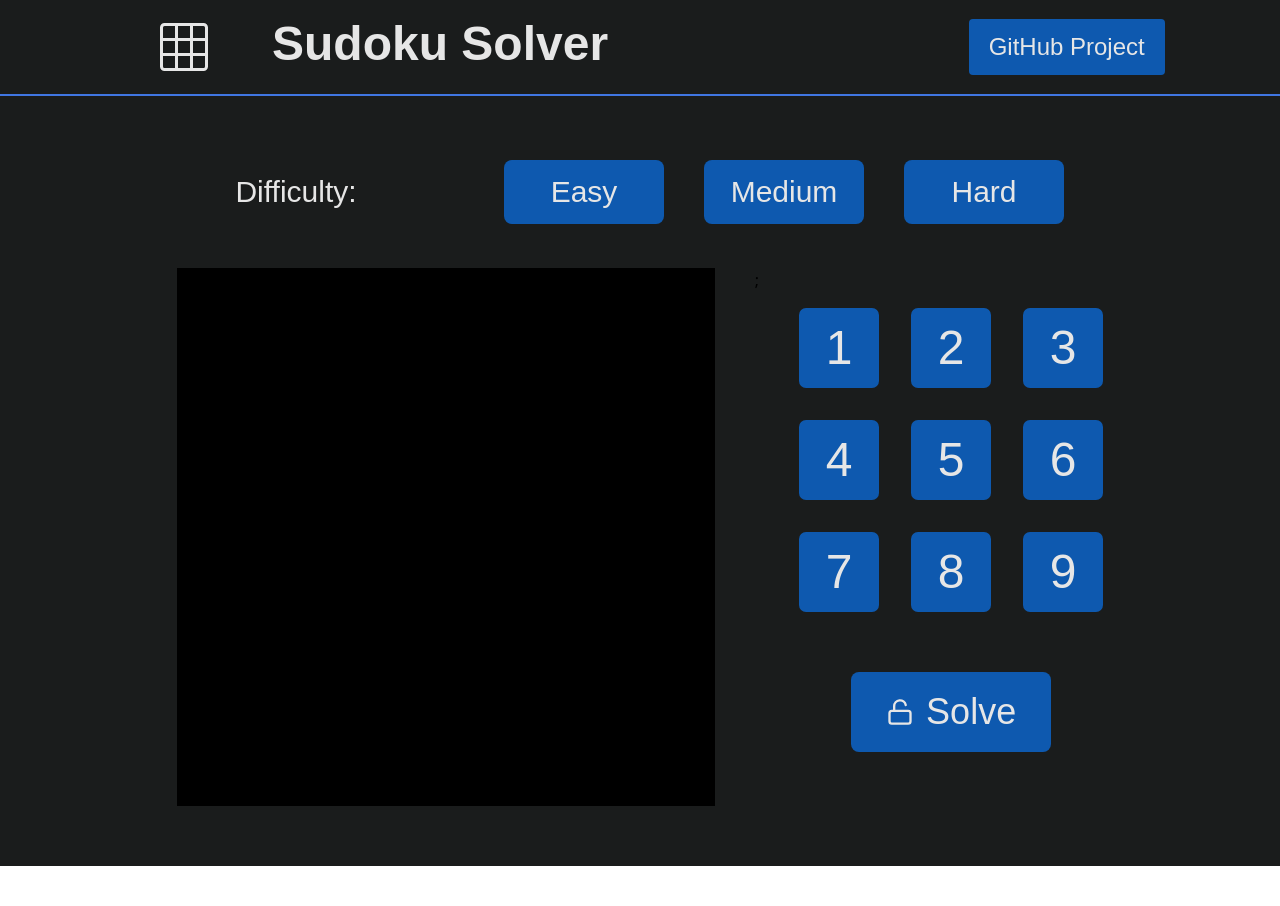
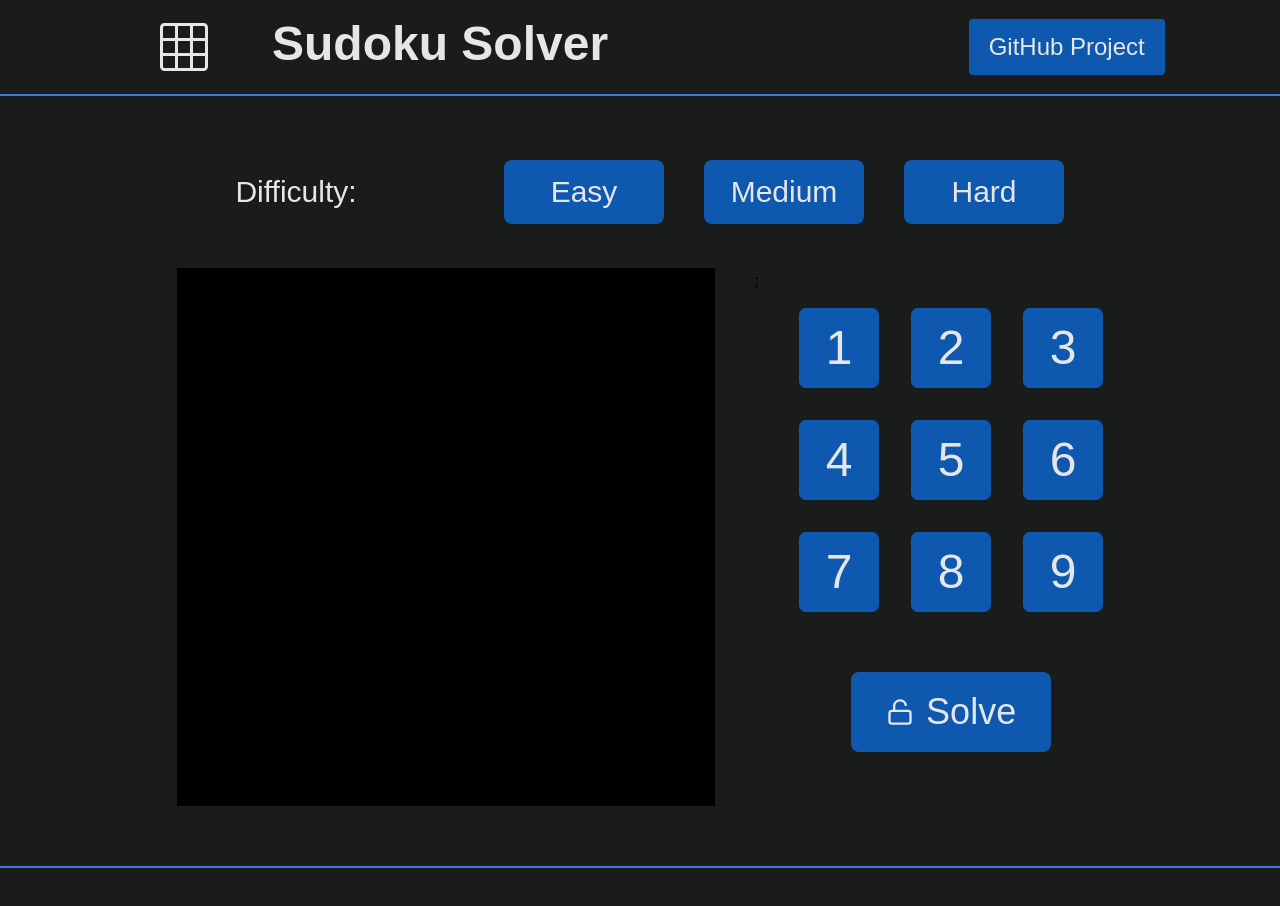
Before and after one commit to Radian6405/Sudoku-Solver-v2, a React (Vite) app in the folder sudoku-solver-v2/: page / in a window 1280 px wide. Shown: the top 906 px of the page. Before the commit the page ends 866 px from the top, so only its background shows below. Built offline with nearby package versions, Linux system fonts and the light colour scheme; the HTML template or start-up script is replaced by a standard one; a web font is replaced by a local one.

Commit message:
added footer

```diff
--- a/sudoku-solver-v2/src/App.jsx
+++ b/sudoku-solver-v2/src/App.jsx
@@ -2,13 +2,17 @@ import React from "react";
 import Navbar from "./components/Navbar";
 import Body from "./components/Body";
 import { Route, Routes } from "react-router-dom";
+import Footer from "./components/Footer";
 const App = () => {
   return (
     <>
-      <Navbar />
-      <Routes>
-        <Route path="/" element={<Body />} />
-      </Routes>
+      <div>
+        <Navbar />
+        <Routes>
+          <Route path="/" element={<Body />} />
+        </Routes>
+        <Footer />
+      </div>
     </>
   );
 };
--- /dev/null
+++ b/sudoku-solver-v2/src/components/Footer.jsx
@@ -0,0 +1,9 @@
+import React from "react";
+
+function Footer() {
+  return (
+    <div className="bg-background text-text h-24 flex border-t-2 border-accent"></div>
+  );
+}
+
+export default Footer;
```
